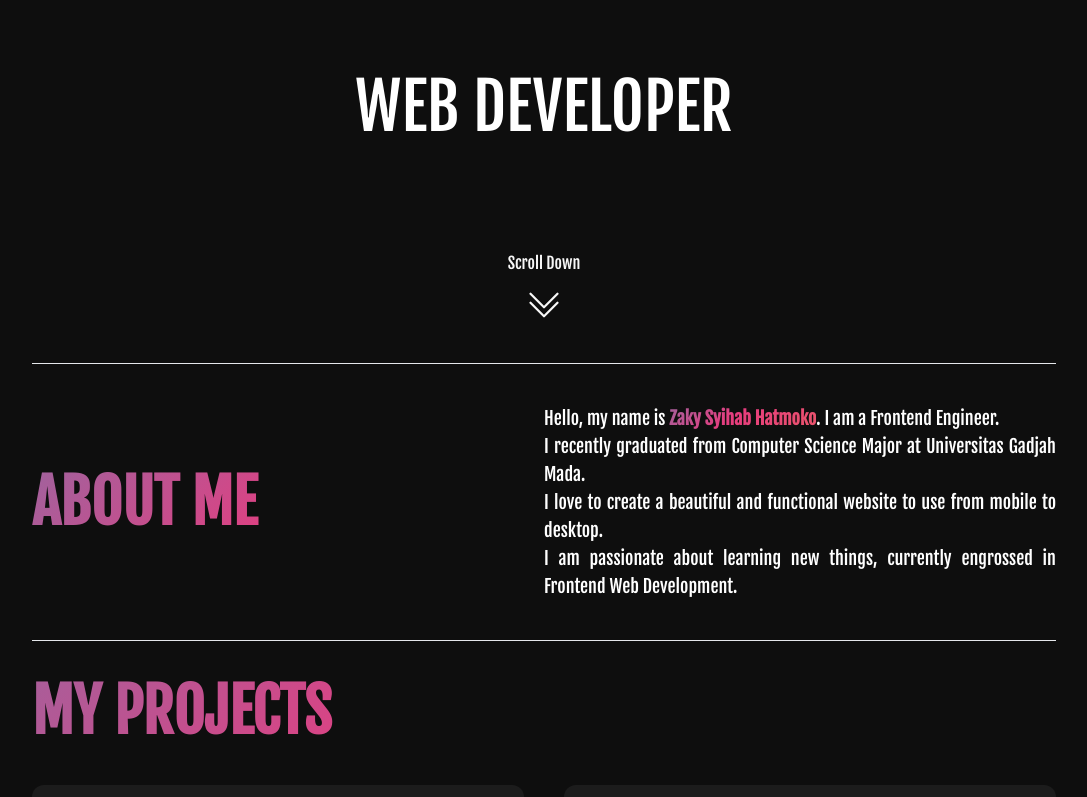
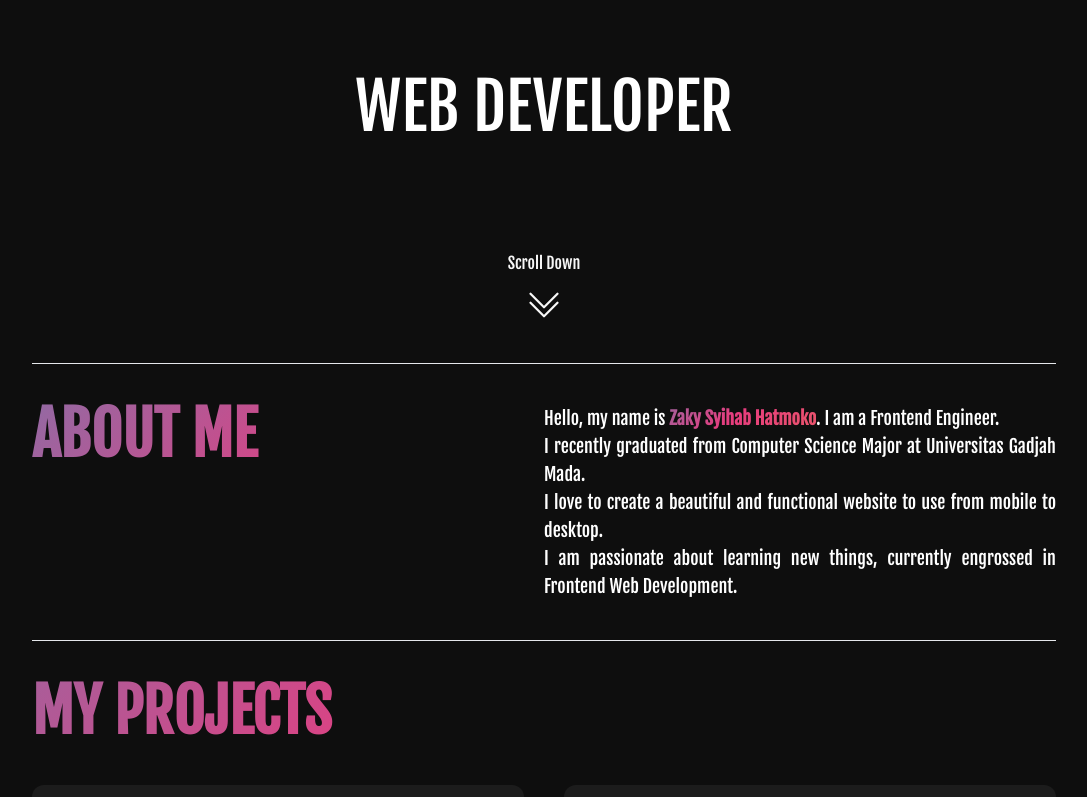
Before and after one commit to teszerrakt/teszerrakt-portfolio, a React (Vite) app: page / in a window 1280 px wide. Shown: the part 437-1234 px from the top of the page, without its empty margins (96-1183 px from the left). Built offline with nearby package versions, Linux system fonts and the light colour scheme.

Commit message:
fix: missing About Me title on Mobile

```diff
--- a/src/components/About/About.module.scss
+++ b/src/components/About/About.module.scss
@@ -6,10 +6,9 @@
     @apply grid max-w-5xl grid-cols-1;
     @apply py-10 border-t sm:grid-cols-2;
 
-    .titleContainer {
-      @apply flex items-center text-4xl;
-      @apply font-bold pb-11;
-      @apply sm:pb-0 sm:text-6xl;
+    .title {
+      @apply text-left text-4xl font-bold pb-11;
+      @apply sm:text-6xl;
     }
 
     .descriptionContainer {
--- a/src/components/About/About.tsx
+++ b/src/components/About/About.tsx
@@ -4,7 +4,7 @@ const About = () => {
   return (
     <section id='about' className={styles.aboutSection}>
       <div className={styles.contentContainer}>
-        <div className={`${styles.titleContainer} text-gradient`}>
+        <div className={`${styles.title} text-gradient`}>
           ABOUT ME
         </div>
         <div className={styles.descriptionContainer}>
```
